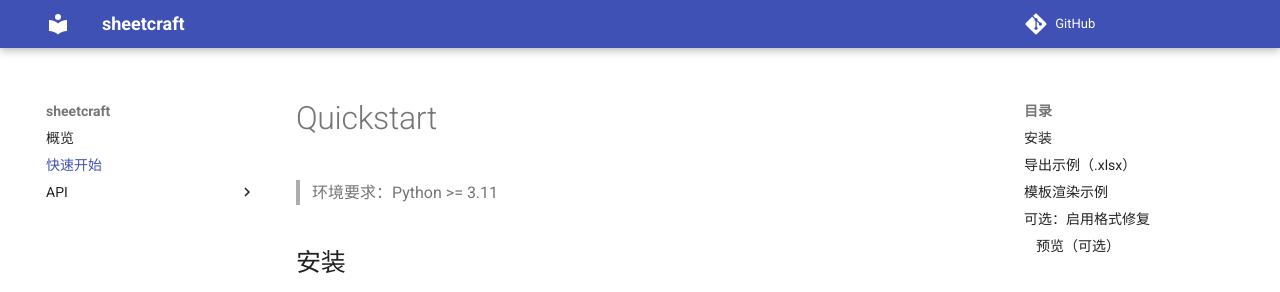
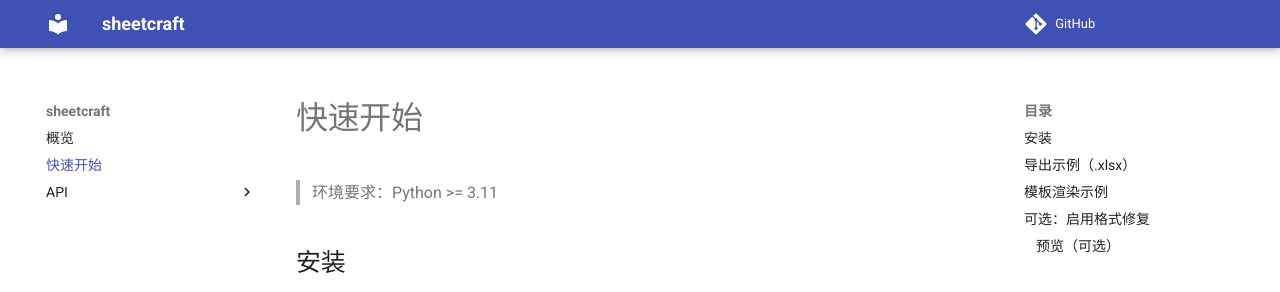
Before and after one commit to getaix/sheetcraft, an MkDocs documentation site: the page built from docs/quickstart.md, in a window 1280 px wide and 900 px high. Shown: the top 292 px of the window. Built offline with MkDocs 1.6.1 and Material for MkDocs 9.7.7, drawn with Linux system fonts in a browser that asks for light colours; comment, search, counter and statistics services are not loaded.

Commit message:
docs: 恢复中文标题于 Quickstart，保持 3.11+ 环境要求提示

```diff
--- a/docs/quickstart.md
+++ b/docs/quickstart.md
@@ -1,4 +1,4 @@
-# Quickstart
+# 快速开始
 
 > 环境要求：Python >= 3.11
 
```
